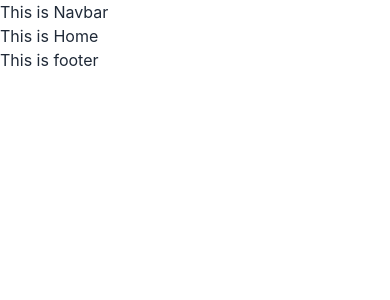
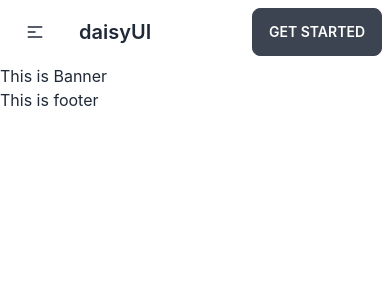
Before and after one commit to islammd39/doctor-appointment-wesite, a React (Create React App) app: page / in a window 390 px wide. Shown: the top 300 px of the page. Built offline with nearby package versions, Linux system fonts and the light colour scheme.

Commit message:
upload navbar

```diff
--- a/public/index.html
+++ b/public/index.html
@@ -1,5 +1,5 @@
 <!DOCTYPE html>
-<html lang="en">
+<html data-theme="light" lang="en">
   <head>
     <meta charset="utf-8" />
     <link rel="icon" href="%PUBLIC_URL%/favicon.ico" />
--- a/src/App.js
+++ b/src/App.js
@@ -3,7 +3,7 @@ import { router } from "./Route/Routes/Routes";
 
 function App() {
   return (
-    <div>
+    <div className="max-w-[1240px] mx-auto">
 
      <RouterProvider router={router}></RouterProvider>
     </div>
--- /dev/null
+++ b/src/Pages/Home/Banner/Banner.js
@@ -0,0 +1,11 @@
+import React from 'react';
+
+const Banner = () => {
+    return (
+        <div>
+            <h2>This is Banner</h2>
+        </div>
+    );
+};
+
+export default Banner;
--- a/src/Pages/Home/Home/Home.js
+++ b/src/Pages/Home/Home/Home.js
@@ -1,10 +1,11 @@
 import React from 'react';
+import Banner from '../Banner/Banner';
 
 
 const Home = () => {
     return (
         <div>
-          <h2>This is Home</h2>
+          <Banner></Banner>
         </div>
     );
 };
--- /dev/null
+++ b/src/Pages/PageNotFound/PageNotFound.js
@@ -0,0 +1,12 @@
+import React from 'react';
+
+const PageNotFound = () => {
+    return (
+        <div className='text-center my-10'>
+            <h2 className='font-semibold text-4xl'>Page Not Found</h2>
+            <h2 className='font-bold text-7xl text-red-500'>404</h2>
+        </div>
+    );
+};
+
+export default PageNotFound;
--- a/src/Pages/Shared/Navbar/Navbar.js
+++ b/src/Pages/Shared/Navbar/Navbar.js
@@ -1,11 +1,57 @@
-import React from 'react';
+import React from "react";
+import { Link } from "react-router-dom";
 
 const Navbar = () => {
-    return (
-        <div>
-            <h2>This is Navbar</h2>
+
+    const menuItems =
+    <React.Fragment>
+    <li><Link to="/">Home</Link></li>
+    <li><Link to="/appointment">Appointment</Link></li>
+    <li><Link to="/about">About</Link></li>
+    <li><Link to="/reviews">Reviews</Link></li>
+    <li><Link to="/login">Login</Link></li>
+    </React.Fragment>
+
+
+  return (
+    <div className="navbar bg-base-100">
+      <div className="navbar-start">
+        <div className="dropdown">
+          <label tabIndex={0} className="btn btn-ghost lg:hidden">
+            <svg
+              xmlns="http://www.w3.org/2000/svg"
+              className="h-5 w-5"
+              fill="none"
+              viewBox="0 0 24 24"
+              stroke="currentColor"
+            >
+              <path
+                strokeLinecap="round"
+                strokeLinejoin="round"
+                strokeWidth="2"
+                d="M4 6h16M4 12h8m-8 6h16"
+              />
+            </svg>
+          </label>
+          <ul
+            tabIndex={0}
+            className="menu menu-compact dropdown-content mt-3 p-2 shadow bg-base-100 rounded-box w-52"
+          >
+            {menuItems}
+          </ul>
         </div>
-    );
+        <Link to="/" className="btn btn-ghost normal-case text-xl">daisyUI</Link>
+      </div>
+      <div className="navbar-center hidden lg:flex">
+        <ul className="menu menu-horizontal p-0">
+         {menuItems}
+        </ul>
+      </div>
+      <div className="navbar-end">
+        <Link to ="/" className="btn">Get started</Link>
+      </div>
+    </div>
+  );
 };
 
 export default Navbar;
--- a/src/Route/Routes/Routes.js
+++ b/src/Route/Routes/Routes.js
@@ -2,6 +2,7 @@ import { createBrowserRouter } from "react-router-dom";
 import Main from "../../Layout/Main";
 import Home from "../../Pages/Home/Home/Home";
 import Login from "../../Pages/Log/Login";
+import PageNotFound from "../../Pages/PageNotFound/PageNotFound";
 
 export const router = createBrowserRouter([
     {
@@ -15,6 +16,10 @@ export const router = createBrowserRouter([
             {
                 path:"/login",
                 element:<Login></Login>
+            },
+            {
+                path:"*",
+                element:<PageNotFound></PageNotFound>
             }
         ]
     }
```
